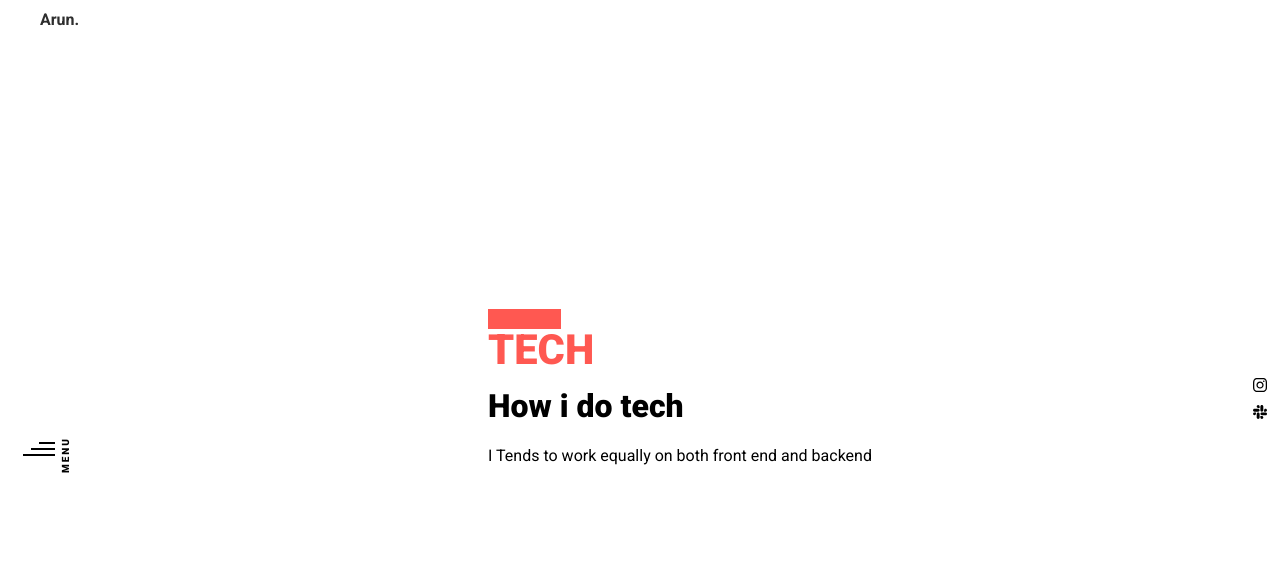
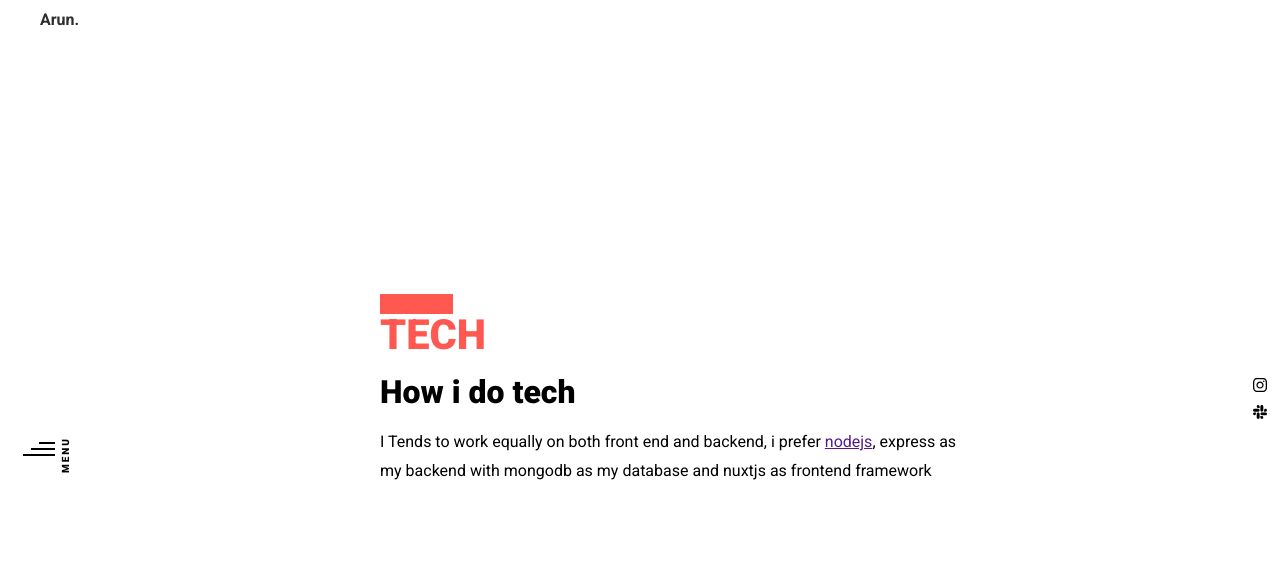
Before and after one commit to just-arun/json-examples, a website: page src/index.html in a window 1280 px wide. Shown: the top 569 px of the page. Drawn offline with nearby package versions, Linux system fonts and the light colour scheme.

Commit message:
commiting on: Sun 17 May 19:45:16 IST 2020

```diff
--- a/src/index.html
+++ b/src/index.html
@@ -78,7 +78,8 @@
                 </h2>
                 <h3>How i do tech</h3>
                 <p>
-                  I Tends to work equally on both front end and backend
+                  I Tends to work equally on both front end and backend, i prefer <a target="_blank" href="">nodejs</a>, express as my backend with mongodb as my database
+                  and nuxtjs as frontend framework
                 </p>
               </div>
             </div>
```
